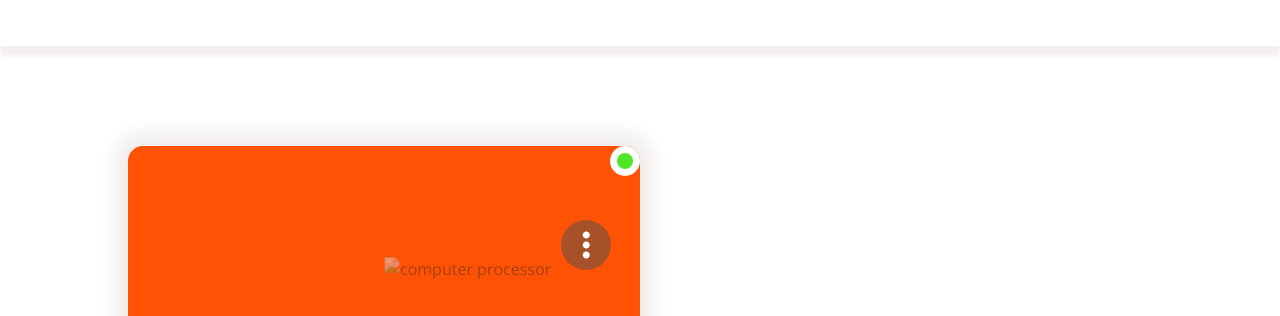
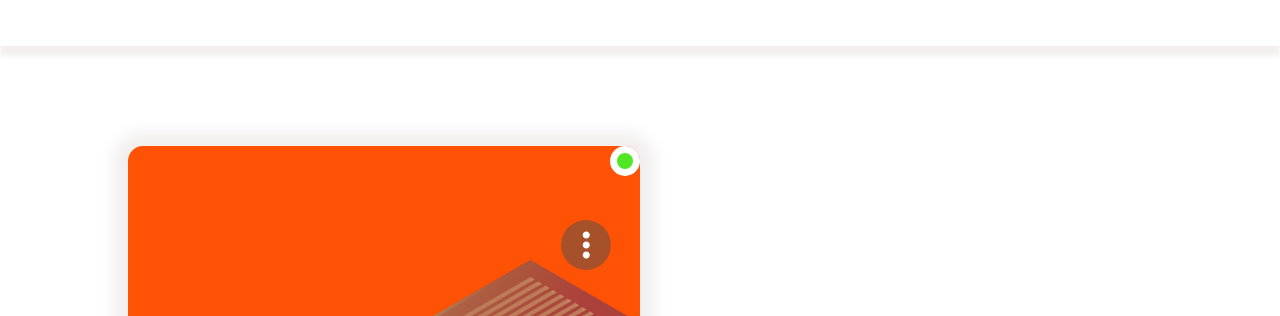
Before and after one commit to schwarro/quartic, a plain HTML site: page index.html in a window 1280 px wide. Shown: the part 137-453 px from the top of the page. Drawn offline with nearby package versions, Linux system fonts and the light colour scheme; the site is published under a folder, as on GitHub Pages, so addresses that start at the root find nothing.

Commit message:
fixed issue with image

```diff
--- a/index.html
+++ b/index.html
@@ -50,7 +50,7 @@
             <a href="#"><h5>Edit</h5></a>
             <a href="#"><h5>Delete</h5></a>
           </div>
-          <img class="image" src="/img/mainAlt.png" alt="computer processor">
+          <img class="image" src="img/mainAlt.png" alt="computer processor">
         </div>
 
         <!--deals with the info showing below the room identified  -->
```
